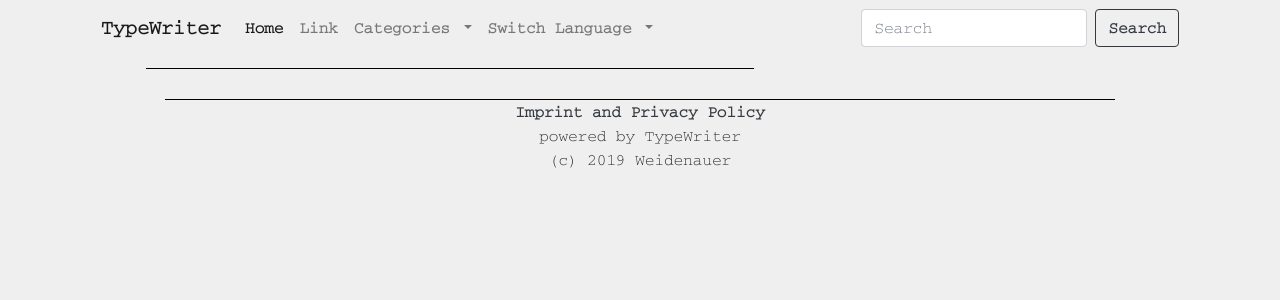
After one commit to Earl0fPudding/TypeWriter, a Django app: template templates/imprint.html in a window 1280 px wide. The commit adds this page. Shown: the top 300 px of the page. Run offline with Django 3.2, Linux system fonts and the light colour scheme; the template is opened without the code that fills it, so the values that code supplies are empty; some libraries are stand-ins or nearby versions.

Commit message:
Add imprint and privacy policy page

```diff
--- a/templates/base.html
+++ b/templates/base.html
@@ -58,6 +58,7 @@
             </div>
             <div class="row">
                 <div class="col-12 text-center">
+                    <a class="text-dark bold underline-on-hover" href="{% url 'show_imprint' %}">Imprint and Privacy Policy</a><br>
                     powered by TypeWriter <br>
                     (c) 2019 Weidenauer
                 </div>
--- /dev/null
+++ b/templates/imprint.html
@@ -0,0 +1,18 @@
+{% extends 'base.html' %}
+{% load i18n %}
+{% load static %}
+
+{% block head_data %}
+    <title>Imprint and Privacy Policy - TypeWriter</title>
+{% endblock %}
+
+{% block content %}
+    <main>
+        <div class="row">
+            <div class="col-lg-8 col-12">
+                <div class="col-10 offset-1 horizontal-divider top-line"></div>
+                {{ imprint_text | safe }}
+            </div>
+        </div>
+    </main>
+{% endblock %}
--- a/webapp/urls.py
+++ b/webapp/urls.py
@@ -32,7 +32,9 @@ urlpatterns += i18n.i18n_patterns(
     url('login', home.show_login, name='show_login'),
     path('article/<int:id>', home.show_article, name='show_article'),
     path('comments/new', comment_controller.post_comment, name='post_comment'),
-    path('comments/<int:id>', comment_controller.comment_delete, name='comment_delete')
+    path('comments/<int:id>', comment_controller.comment_delete, name='comment_delete'),
+    path('imprint', home.show_imprint, name='show_imprint')
+
 )
 
 urlpatterns += static(settings.MEDIA_URL, document_root=settings.MEDIA_ROOT)
--- a/webapp/views/home.py
+++ b/webapp/views/home.py
@@ -67,3 +67,9 @@ def get_default_context(request):
                'settings': Settings.objects.get(id=1), 'uploads_path': settings.MEDIA_URL}
     Language.objects.all().count()
     return context
+
+
+def show_imprint(request):
+    page_context = {'general': get_default_context(request),
+                    'imprint_text': markdown.markdown(settings.IMPRINT)}
+    return render(request, 'imprint.html', context=page_context)
```
Also changed, not shown: TypeWriter/settings.py (+8 -0 lines).
